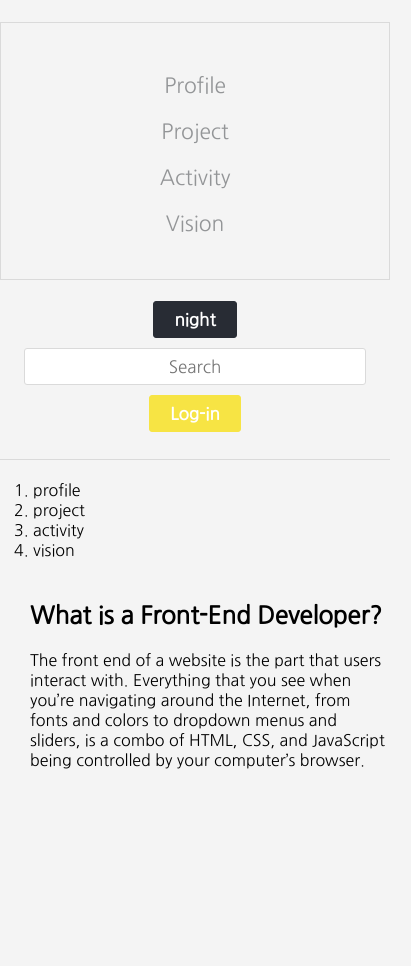
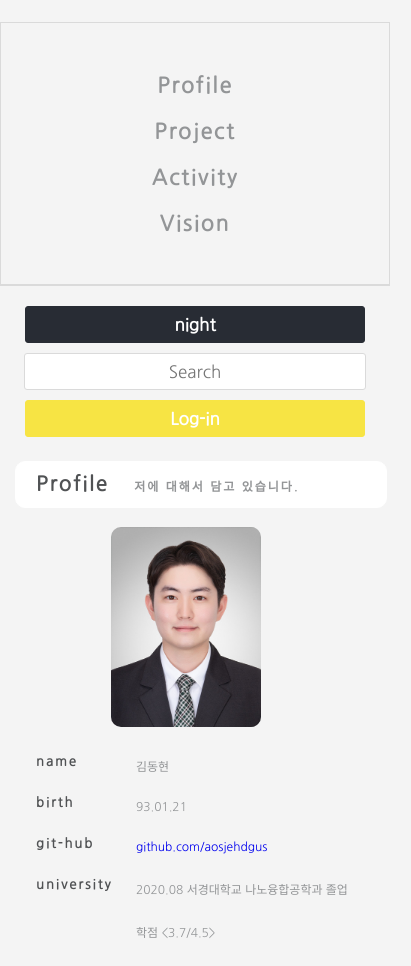
Before and after one commit to aosjehdgus/dongle-s-portfolio, a plain HTML site: page index.html in a window 390 px wide. Shown: the part 58-1024 px from the top of the page, 411 px wide, since content can reach past the window. Before the commit the page ends 844 px from the top, so only its background shows below. Drawn offline with Linux system fonts and the light colour scheme.

Commit message:
portfolio_index_revise_mediaquery

```diff
--- a/index.html
+++ b/index.html
@@ -14,6 +14,7 @@
 </head>
 
 <body>
+
   <div id="header_grid">
   <h1>
     <a href="index.html" id ="main_title-1"> dongle's</a>
@@ -40,7 +41,7 @@
     var target = document.querySelector('body');
     var target1 = document.querySelector('#night_day_btn')
     var target2 = document.querySelector('#login_btn')
-    var target3 = document.querySelector('#search_type-1')
+    var target3 = document.querySelector('#search_area')
 
     if(this.value === 'night'){
 
@@ -74,7 +75,7 @@
 
      >
 
-    <input type="text" / placeholder="Search" id='search_type-1'>
+    <input type="text" / placeholder="Search" id='search_area'>
 
     <a href="login.html">
        <input type ="button" id='login_btn' value = "Log-in">
@@ -85,23 +86,51 @@
   </div>
 
   <div id="grid">
-    <ol>
-      <li><a href="index.html"> profile </a></li>
-      <li><a href="project.html"> project </a></li>
-      <li><a href="activity.html"> activity </a></li>
-      <li><a href="vision.html"> vision </a></li>
 
-    </ol>
+    <div id="article-1">
 
-    <div id="article">
-      <h2>What is a Front-End Developer? </h2>
-      <p>
-        The front end of a website is the part that users interact with. Everything that you see when you’re navigating
-        around the Internet, from fonts and colors to dropdown menus and sliders, is a combo of HTML, CSS, and
-        JavaScript
-        being controlled by your computer’s browser.
-      </p>
     </div>
+
+    <div class="profile_section">
+<!--부 제목 section -->
+
+      <div class = "profile_sub_title_section">
+
+        <h2 class= "sub_title">Profile </h2> &nbsp; &nbsp;
+
+          <span class = "sub_title_explain">저에 대해서 담고 있습니다.</span>
+
+      </div>
+
+<!--img section -->
+
+    <div class="profile_img_section">
+
+      <img src="profile.jpg" class ="profile_img">
+
+    </div>
+
+    <div class= "profile_content_section">
+
+      <h3> name    </h3>
+      <h3> birth   </h3>
+      <h3> git-hub </h3>
+      <h3> university </h3>
+
+
+    </div>
+
+    <div class= "profile_content_detail">
+
+      <p> 김동현</p>
+      <p> 93.01.21</p>
+      <p><a href="https://github.com/aosjehdgus"> github.com/aosjehdgus</a></p>
+      <p> 2020.08 서경대학교 나노융합공학과 졸업</p>
+      <p> 학점 <3.7/4.5> </p>
+
+  </div>
+
+  <div id="article-2">
 
   </div>
 
--- a/style.css
+++ b/style.css
@@ -2,18 +2,45 @@
 * {
   font-family: 'Nanum Gothic', sans-serif;
 }
+/*tag selector*/
 
   body {
     background-color: #F4F4F4;
     margin: 0px;
   }
 
+  ul{
+    list-style: none;
+    margin: 0;
+    padding: 0;
+  }
+
+  ol {
+    border-right: 1px solid gray;
+    width: 100px;
+    margin: 0px;
+    padding: 20px;
+  }
+
+/* header section*/
+
+  #header_grid {
+    display: grid;
+    grid-template-columns: 230px auto 600px;
+    border-bottom: solid 1px #939597;
+  }
+
+  h1 {
+    margin: 0px;
+    padding: 20px;
+    display:inline-block;
+  }
+
   a {
-    color : black;
     text-decoration: none;
   }
 
-  #main_title-1{
+  #main_title-1 {
     color: #939597;
     font-size:25px;
   }
@@ -23,39 +50,9 @@
     font-size:20px;
   }
 
-  h1 {
-
-    margin: 0px;
-    padding: 20px;
-    display:inline-block;
-
-  }
-
-  #header_grid {
-    display: grid;
-    grid-template-columns: 230px auto 600px;
-    border-bottom: solid 1px #939597;
-
-  }
-  ul{
-
-    list-style: none;
-    margin: 0;
-    padding: 0;
-
-
-  }
-
-
-  .navi_bar li{
-
-    display: inline-block;
-    margin-left: 50px;
-
-  }
+/*navigation bar section*/
 
   .navi_bar {
-
     margin-left: 20px;
     padding-top: 30px;
     padding-bottom: 27px;
@@ -63,24 +60,31 @@
   }
 
   .navi_bar a {
-
     color: #939597;
     font-size: 21px;
     padding: 10px 15px 10px 15px;
+    font-weight: 600;
+    letter-spacing: 2px;
 
   }
 
+  .navi_bar li{
+    display: inline-block;
+    margin-left: 50px;
+  }
+
+/*search & toggle & login */
+
   .search_form{
 
+    padding: 21px 0px 27px 150px;
     padding-top: 21px;
     padding-bottom: 27px;
     width:600px;
-
+    float:right;
   }
 
   #night_day_btn {
-
-
     border-radius: 3px;
     border : solid 1px #282C34;
     padding: 5px 20px 5px 20px;
@@ -89,13 +93,10 @@
     font-weight: 700;
     background-color: #282C34;
     color : white;
-
-
+    width: 100px;
   }
 
   #login_btn {
-
-
     border-radius: 3px;
     border : solid 1px #F7E444;
     padding: 5px 20px 5px 20px;
@@ -104,11 +105,9 @@
     font-weight: 700;
     background-color: #F7E444;
     color : white;
-
-
   }
 
-  #search_type-1 {
+  #search_area {
     font-size: 17px;
     border-radius: 3px;
     border: solid 1px #dadada;
@@ -118,30 +117,6 @@
     width: 190px;
   }
 
-
-  #grid {
-    display: grid;
-    grid-template-columns: 150px 1fr;
-  }
-
-  ol {
-    border-right: 1px solid gray;
-    width: 100px;
-    margin: 0px;
-    padding: 20px;
-
-  }
-
-  #grid ol {
-
-    padding-left: 33px;
-
-  }
-
-  #grid #article {
-    padding-left: 30px;
-  }
-
   /*
  min 은 ~부터는
  max 는 ~까지는
@@ -149,7 +124,105 @@
 
 
 
+  #grid {
+    display: grid;
+    grid-template-columns:  1fr 5fr 1fr;
+    padding: 0px 20px 0px 20px;
+    margin: 125px 15px 0px 15px;
 
+  }
+
+ /* 본문 시작 profile*/
+  .profile_section{
+
+    padding: 50px;
+    margin: 0px 20px 0px 20px;
+    border : 1px solid white;
+    border-radius: 30px;
+    background-color: white;
+
+
+  }
+
+  .profile_sub_title_section{
+
+
+  }
+
+
+  .sub_title{
+
+    color: #505254;
+    font-weight: 900;
+    font-size: 30px;
+    display:inline;
+    letter-spacing: 0.1em;
+
+  }
+
+  .sub_title_explain{
+
+    color: #939597;
+    font-weight: 700;
+    letter-spacing: 2px;
+
+  }
+
+
+  .profile_img_section{
+
+    margin: 20px 20px 0px 0px;
+    float:left;
+    width:300px;
+
+  }
+
+  .profile_img_section img{
+
+    width:300px;
+    border-radius: 20px;
+
+  }
+
+  .profile_content_section{
+    padding-top:20px;
+    margin-right: 70px;
+    float:left;
+
+  }
+
+  .profile_content_section h3{
+
+    font-size: 23px;
+    color: #505254;
+    letter-spacing: 2px;
+    margin-bottom: 50px;
+
+
+  }
+  .profile_content_detail{
+    padding-top:20px;
+    float:left;
+
+  }
+
+  .profile_content_detail p{
+
+    margin: 23px 0px 57px 0px;
+    font-size: 19px;
+    color: #939597;
+
+  }
+
+
+
+
+
+ @media(max-width:1262px){
+
+   .navi_bar li{
+     margin-bottom: 15px;
+   }
 
   @media(max-width:900px){
 
@@ -157,40 +230,6 @@
       display: block;
       grid-template-columns: auto 500px auto;
       border-bottom: solid 1px #dadada;
-
-
-    }
-
-    #grid {
-      display: block;
-    }
-
-    ol {
-      border-right: none;
-    }
-
-
-    .navi_bar li{
-
-      display: block;
-      text-align:center;
-      margin: 20px;
-
-    }
-
-    .search_form{
-
-        width:auto;
-        display: block;
-        text-align: center;
-
-
-    }
-    .navi_bar {
-
-      border: solid 1px #dadada;
-      margin: 0px;
-
     }
 
     h1 {
@@ -199,24 +238,136 @@
       text-align: center;
     }
 
+    .navi_bar {
+      border: solid 1px #dadada;
+      margin: 0px;
+    }
 
-    #search_type-1{
+    .navi_bar li{
+      display: block;
+      text-align:center;
+      margin: 20px;
+    }
 
+    #grid {
+      display: block;
+    }
+
+    .search_form{
+        width:auto;
+        display: block;
+        text-align: center;
+        padding: 21px 65px 27px 65px;
+    }
+
+    #search_area{
         width:300px;
         margin : 10px 0px 10px 0px;
-
-
     }
 
   }
 
 
-  @media(max-width:1262px){
+  /*스마트폰에 적용 했을때*/
+  @media only screen and (min-device-width : 280px) and (max-device-width : 1024px)
+  {
 
-    .navi_bar li{
+    .search_form{
+
+        width:100%;
+        padding: 21px 0px 27px 20px;
+    }
+
+    #night_day_btn {
+      width: 340px;
+    }
+    #login_btn {
+      width: 340px;
+    }
+
+    #grid {
+      margin-top: 175px;
+      padding-left: 0px;
+      display: block;
+
+    }
+
+    .profile_section{
+
+      display: block;
+      width: 100%;
+      height: auto;
+      padding: 10px 10px 10px 20px;
+      border-radius: 10px;
+      margin-left: 0px;
 
 
-      margin-bottom: 15px;
+    }
+    .sub_title{
+
+      color: #505254;
+      font-weight: 900;
+      font-size: 20px;
+      display:inline;
+      letter-spacing: 0.1em;
+
+    }
+
+    .sub_title_explain{
+
+      color: #939597;
+      font-weight: 700;
+      letter-spacing: 2px;
+      font-size: 12px;
+
+    }
+
+    .profile_img_section{
+
+      justify-content: center;
+      margin: 30px 20px 0px 0px;
+      padding-left: 75px;
+
+
+    }
+
+    .profile_img_section img{
+
+      width:150px;
+      border-radius: 10px;
+
+    }
+
+    .profile_content_section{
+      padding-top:10px;
+      margin-right: 30px;
+      width: 70px;
+
+
+    }
+
+    .profile_content_section h3{
+
+      font-size: 13px;
+      color: #505254;
+      letter-spacing: 2px;
+      margin-bottom: 25px;
+
+
+
+    }
+    .profile_content_detail{
+      padding-top:10px;
+      float:left;
+      display: inline-block;
+
+    }
+
+    .profile_content_detail p{
+
+      margin: 16px 0px 25px 0px;
+      font-size: 12px;
+      color: #939597;
 
     }
 
```
Also changed, not shown: login.css (line endings or trailing spaces), profile.jpg (added).
